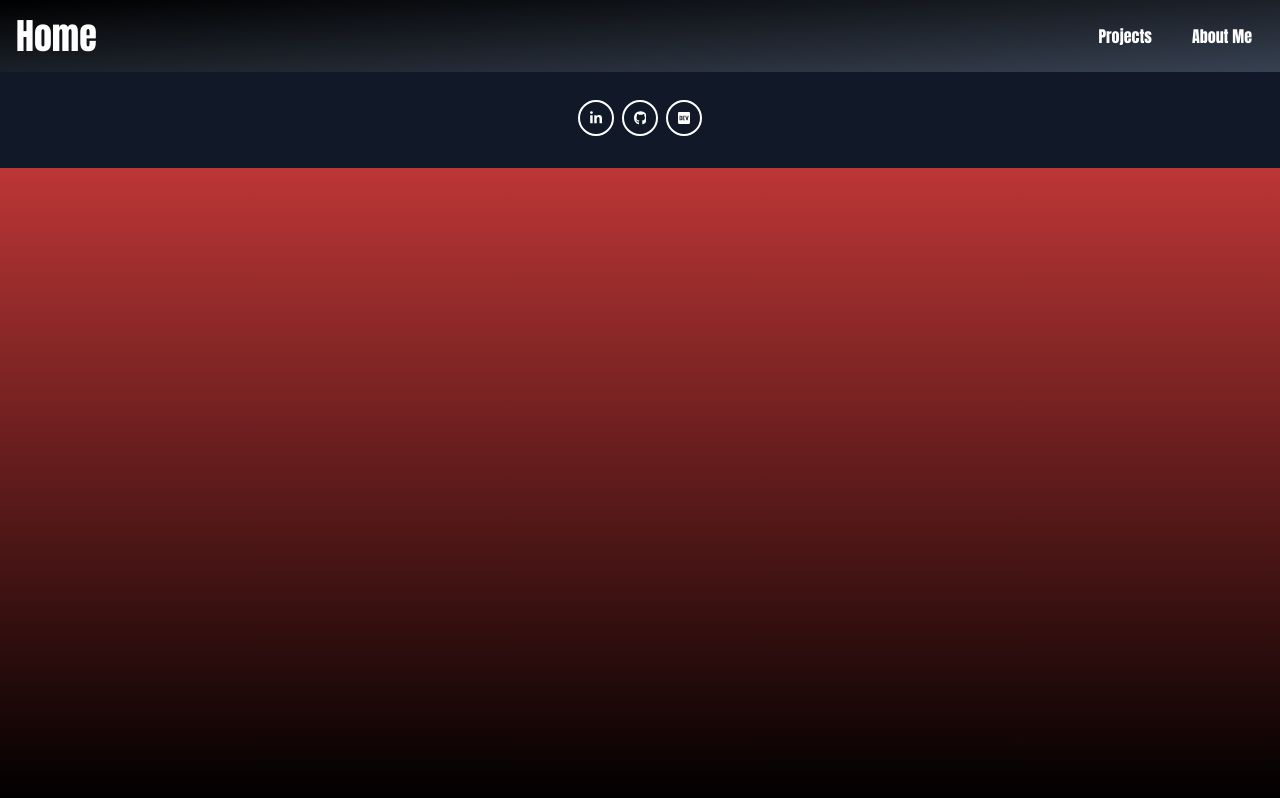
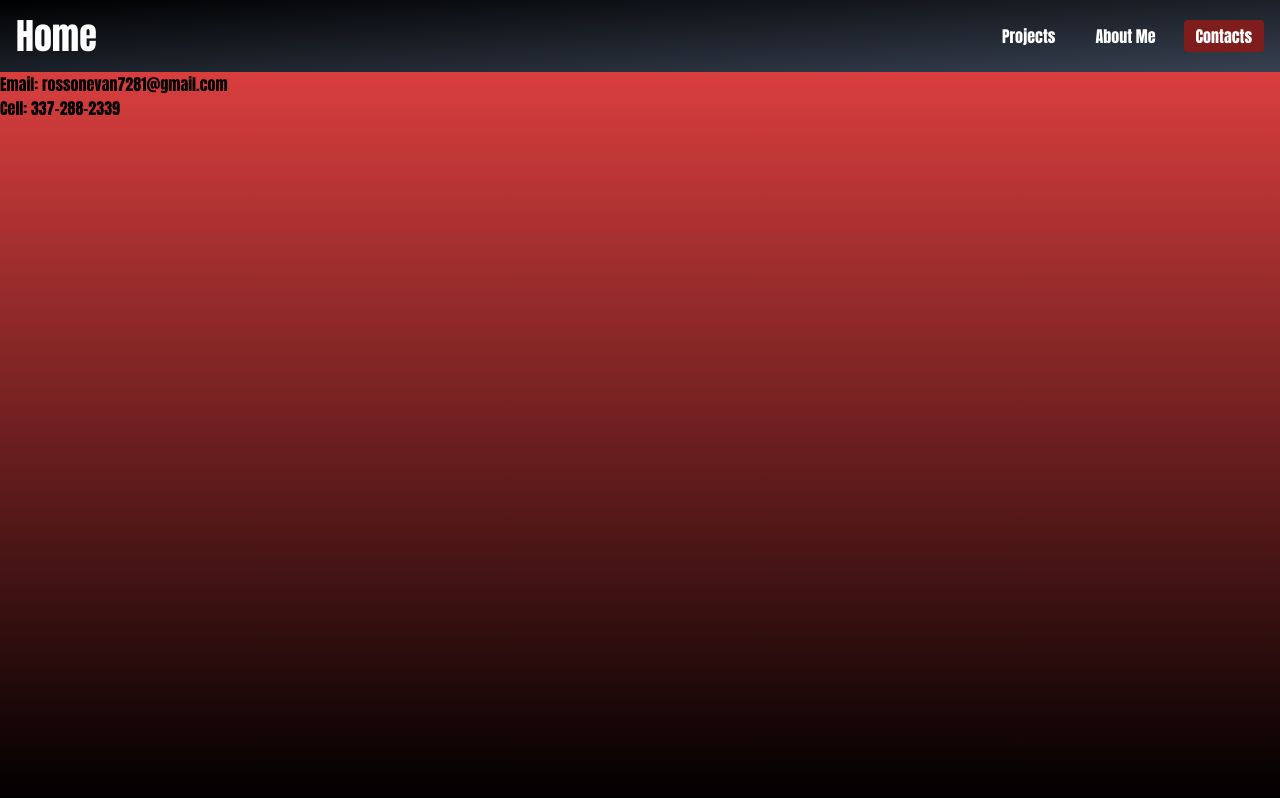
Before and after one commit to rossonevan/my-portfolio, a React (Create React App) app: page /contacts in a window 1280 px wide. Built offline with nearby package versions, Linux system fonts and the light colour scheme.

Commit message:
Added contacts page

```diff
--- a/src/App.js
+++ b/src/App.js
@@ -3,6 +3,7 @@ import NavBar from './components/NavBar';
 import Home from './components/Home';
 import About from './components/About';
 import Projects from './components/Projects';
+import Contact from './components/Contact';
 
 function App() {
   return (
@@ -12,17 +13,20 @@ function App() {
         <NavBar />
       </header>
       <Switch>
-        <Route exact path='/'>
+        <Route exact path = '/'>
           <Home />
         </Route>
-        <Route path='/projects'>
+        <Route path = '/projects'>
           <Projects />
         </Route>
-        <Route path='/me'>
+        <Route path = '/me'>
           <About />
         </Route>
+        <Route path = '/contacts'>
+          <Contact />
+        </Route>
       </Switch>
-      <footer class="text-center bg-gray-900 text-white">
+      {/* <footer class="text-center bg-gray-900 text-white">
         <div class="container px-6 pt-6 pb-1">
           <div class="flex justify-center mb-6">
             <a href="https://www.linkedin.com/in/evan-rosson/" type="button" class="rounded-full border-2 border-white text-white leading-normal uppercase hover:bg-black hover:bg-opacity-5 focus:outline-none focus:ring-0 transition duration-150 ease-in-out w-9 h-9 m-1">
@@ -72,7 +76,7 @@ function App() {
             </a>
           </div>
         </div>
-      </footer>
+      </footer> */}
     </div>
   );
 }
--- /dev/null
+++ b/src/components/Contact.js
@@ -0,0 +1,12 @@
+
+
+function Contact () {
+    return (
+        <div>
+            <h1>Email: rossonevan7281@gmail.com</h1>
+            <h1>Cell: 337-288-2339</h1>
+        </div>
+    )
+}
+
+export default Contact;
--- a/src/components/NavBar.js
+++ b/src/components/NavBar.js
@@ -12,6 +12,7 @@ function NavBar () {
                     <div className="items-center justify-end flex-1 hidden space-x-4 sm:flex">
                         <NavLink exact to='/projects' activeClassName='bg-red-900' className="inline-block hover:border-gray-200 rounded text-white hover:text-black hover:bg-red-600 py-1 px-3">Projects</NavLink>
                         <NavLink exact to='/me' activeClassName='bg-red-900' className="inline-block hover:border-gray-200 rounded text-white hover:text-black hover:bg-red-600 py-1 px-3">About Me</NavLink>
+                        <NavLink exact to='/contacts' activeClassName='bg-red-900' className="inline-block hover:border-gray-200 rounded text-white hover:text-black hover:bg-red-600 py-1 px-3">Contacts</NavLink>
                     </div>
                 </div>
             </div>
```
